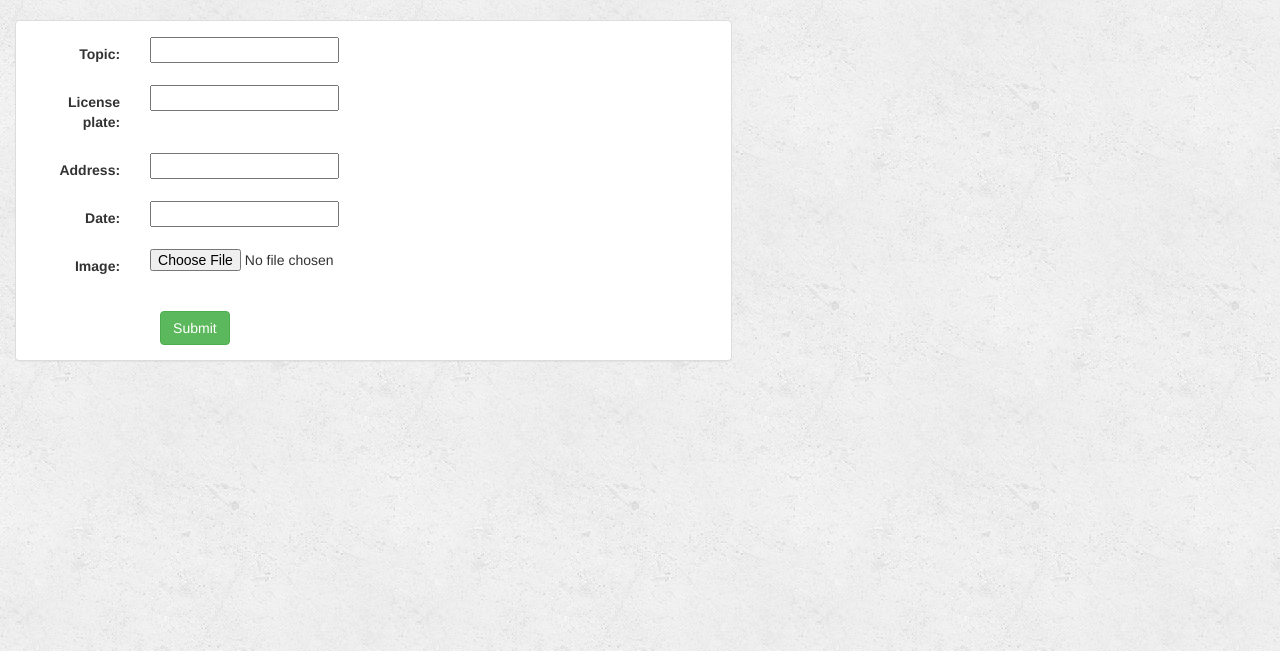
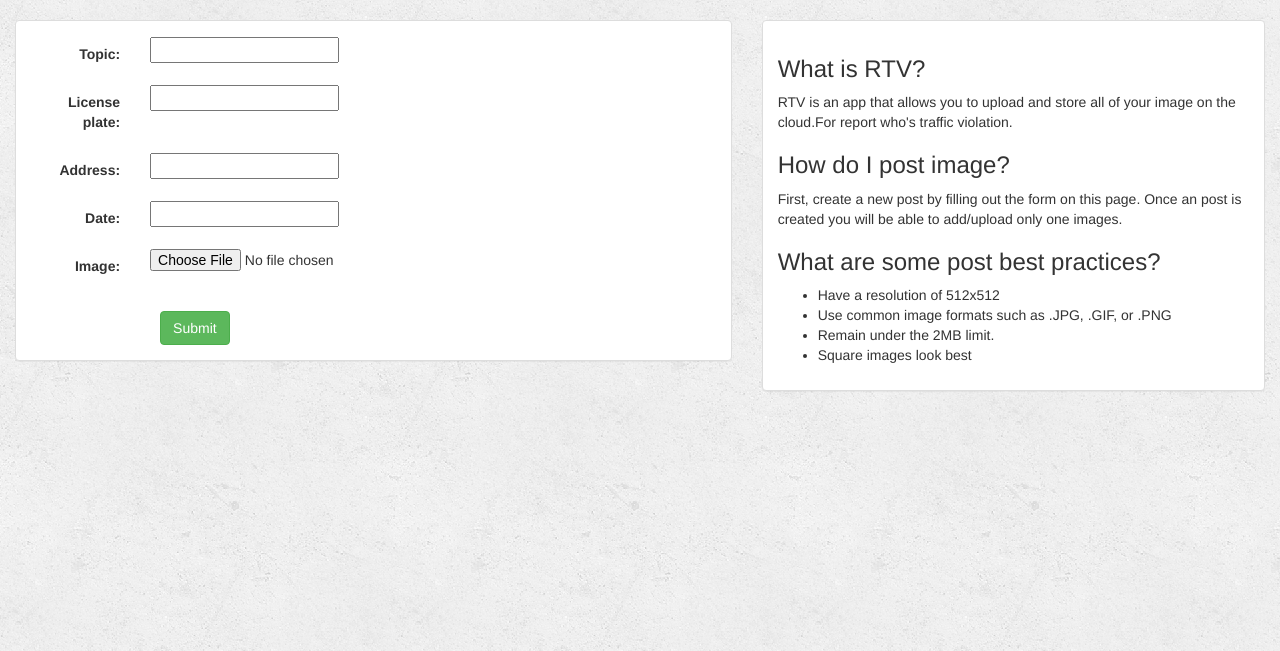
Before and after one commit to a5720080/reportwebsite, a Django app: page /rtv/report/add in a window 1280 px wide. Shown: the part 52-703 px from the top of the page. Run offline with Django 3.2, Linux system fonts and the light colour scheme; some libraries are stand-ins or nearby versions.

Commit message:
Add update icon and craate advice for app

```diff
--- a/rtv/templates/rtv/report_form.html
+++ b/rtv/templates/rtv/report_form.html
@@ -25,7 +25,25 @@
 			</div>
 
 		</div>
-
+		<div class="col-sm-12 col-md-5">
+					<div class="panel panel-default">
+							<div class="panel-body">
+									<h3>What is RTV?</h3>
+									<p>RTV is an app that allows you to upload and store all of your image on the cloud.For report who's traffic violation. </p>
+									<h3>How do I post image?</h3>
+									<p>First, create a new post by filling out the form
+on this page. Once an post is created you will be able to add/upload
+only one images.</p>
+									<h3>What are some post best practices?</h3>
+									<ul>
+											<li>Have a resolution of 512x512</li>
+											<li>Use common image formats such as .JPG, .GIF, or .PNG</li>
+											<li>Remain under the 2MB limit.</li>
+											<li>Square images look best</li>
+									</ul>
+							</div>
+					</div>
+			</div>
 	</div>
 </div>
 {% endblock %}
```
Also changed, not shown: rtv/templates/rtv/index.html (+9 -0 lines), db.sqlite3.
